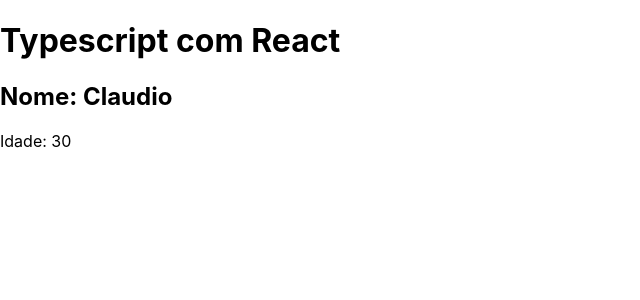
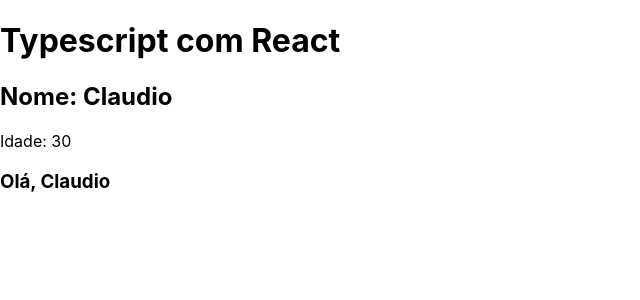
Before and after one commit to clacerda/React_Aulas_ProfMateusBattisti, a React (Create React App) app in the folder INTERMEDIARIO_TYPESCRIPT/11_react_com_ts/: page / in a window 1280 px wide. Shown: the top 300 px of the page, without its empty margins (0-640 px from the left). Built offline with nearby package versions, Linux system fonts and the light colour scheme.

Commit message:
Criando finctions com TS

```diff
--- a/INTERMEDIARIO_TYPESCRIPT/11_react_com_ts/src/App.tsx
+++ b/INTERMEDIARIO_TYPESCRIPT/11_react_com_ts/src/App.tsx
@@ -7,6 +7,15 @@
   const name: string = "Claudio";
   const age: number = 30;
   const inWorking: boolean = true;
+
+  //2 - funções
+
+  const userGreeting = (name: string):string => {
+    return `Olá, ${name}`;
+  }
+
+
+
   return (
     <div className="App">
       <h1>Typescript com React</h1>
@@ -16,6 +25,7 @@
         <p>Está trabalhando</p>
       )}
 
+      <h3>{userGreeting(name)}</h3>
     </div>
   );
 }
```
